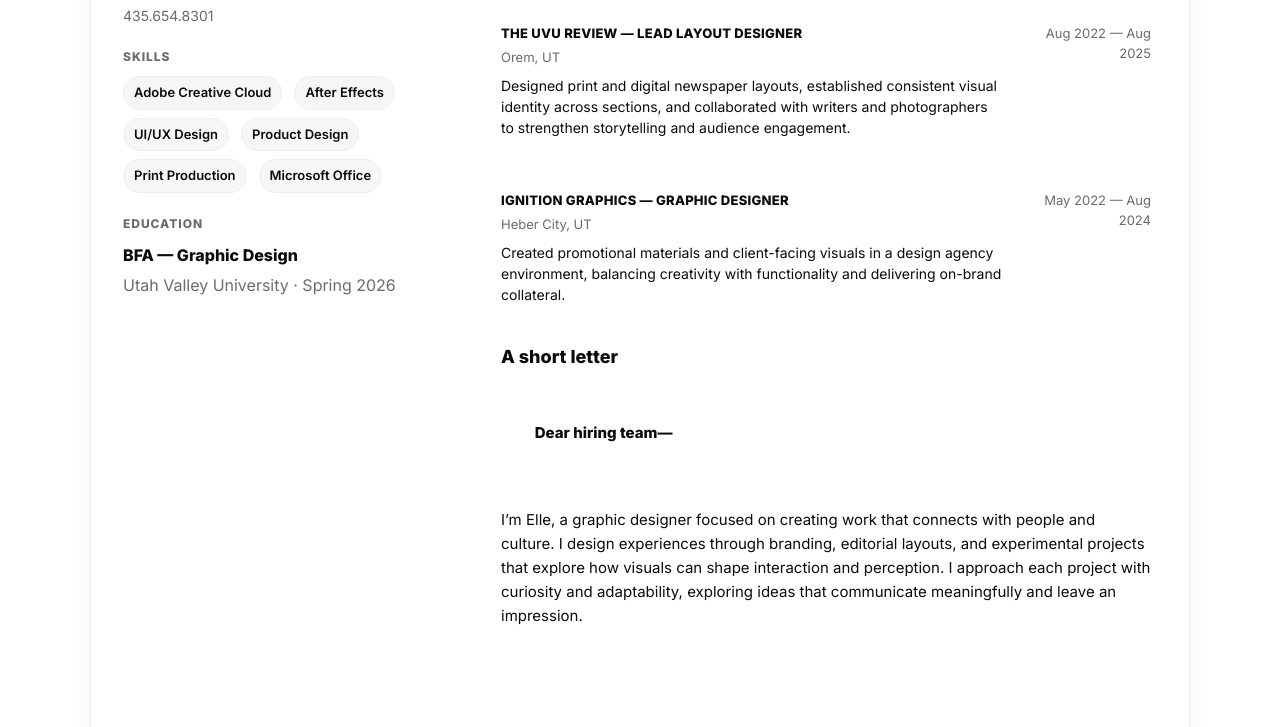
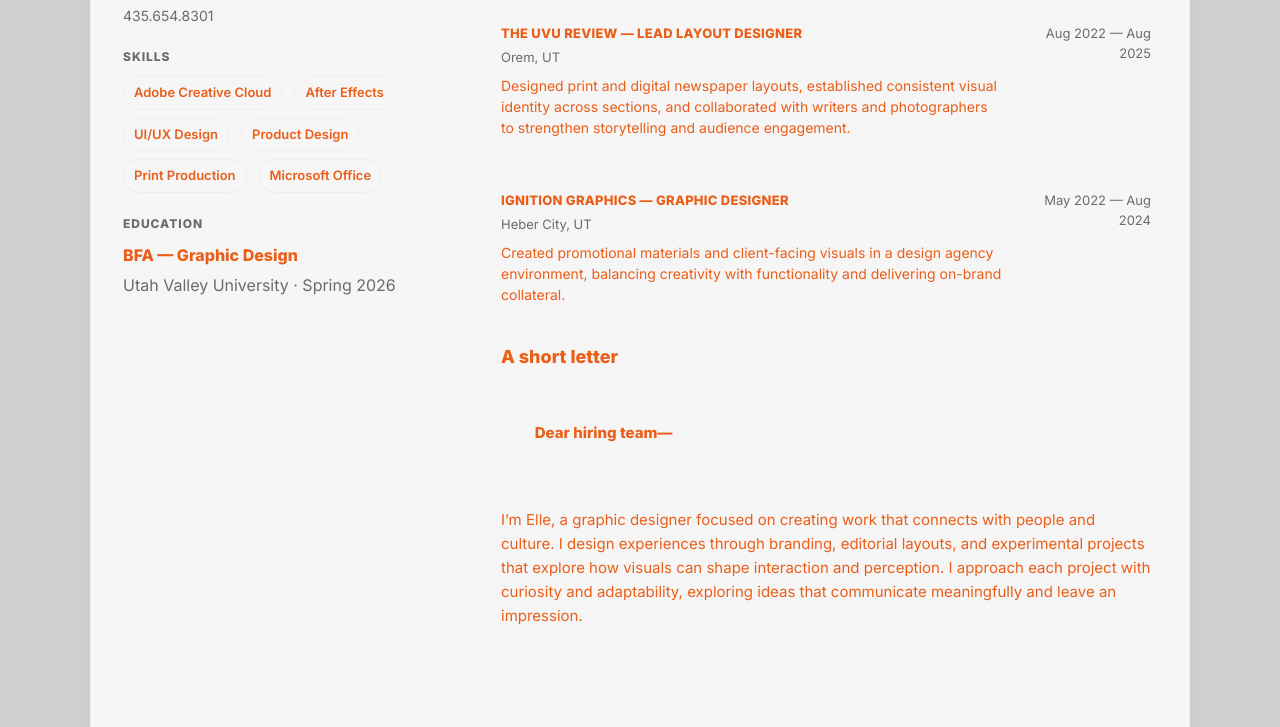
Before and after one commit to elle-dalsing/designs, a plain HTML site: page index.html in a window 1280 px wide. Shown: the part 309-1036 px from the top of the page. Drawn offline with Linux system fonts and the light colour scheme.

Commit message:
adjust colors

```diff
--- a/index.html
+++ b/index.html
@@ -10,8 +10,8 @@
 
   <style>
     :root{
-      --bg: #ffffff;
-      --text: #0b0b0b;
+      --bg: #d0d0d0;
+      --text: #eb5e18;
       --muted: #6b6b6b;
       --accent: #0c6cff;
       --max-width: 1100px;
```
